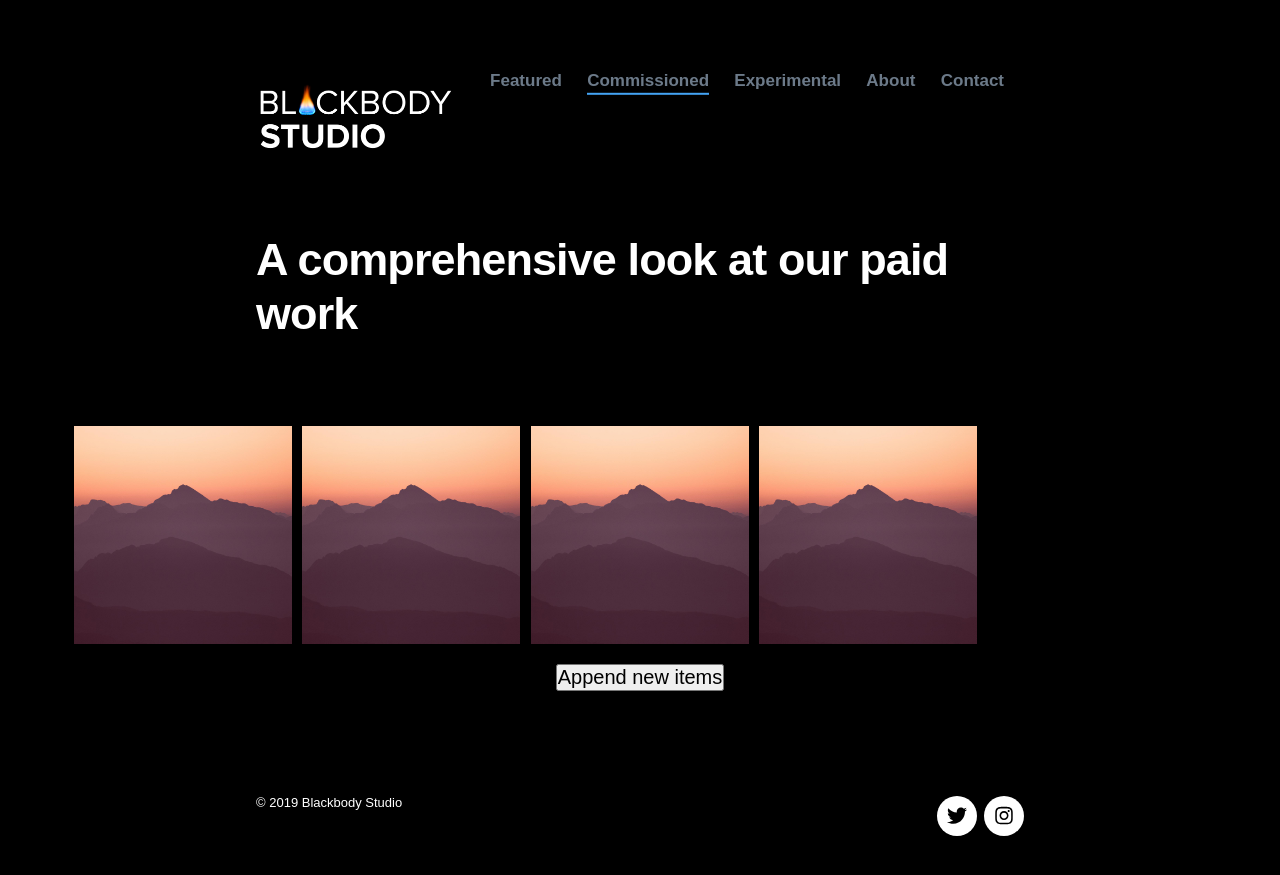
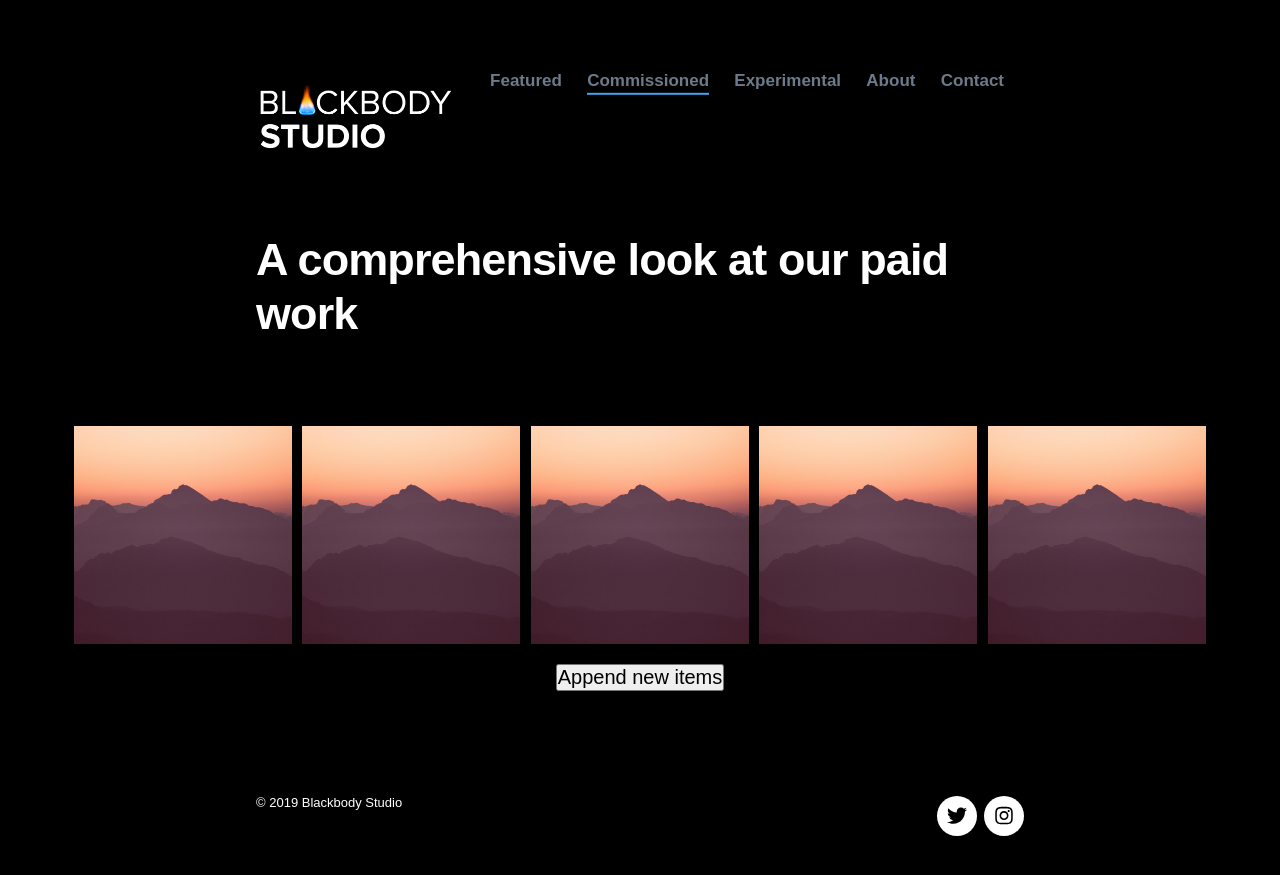
Before and after one commit to blackbody-studio/blackbody-studio.github.io, a Jekyll site: the page built from commissioned/index.html, in a window 1280 px wide. Shown: the top 875 px of the page. Built offline with Jekyll 4.4.1, drawn with Linux system fonts in a browser that asks for light colours; nearby versions of some CDN libraries; some web fonts are replaced.

Commit message:
limit to variable

```diff
--- a/commissioned/index.html
+++ b/commissioned/index.html
@@ -20,7 +20,7 @@ featured_image: /images/social.jpg
 
 		{% assign maxProj = 5 %}
 		{% assign counter = 0 %}
-		{% for project in site.projects reversed limit:4 %}
+		{% for project in site.projects reversed limit:maxProj %}
 
 		<div class="portfolio-item portfolio-item-20">
 
```
